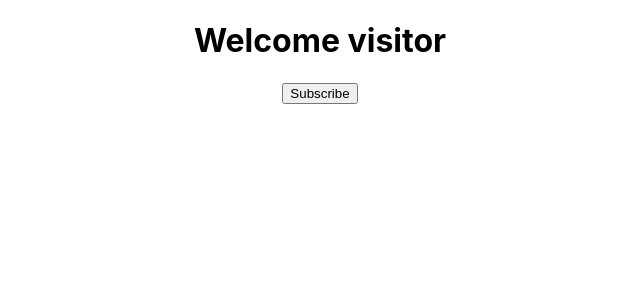
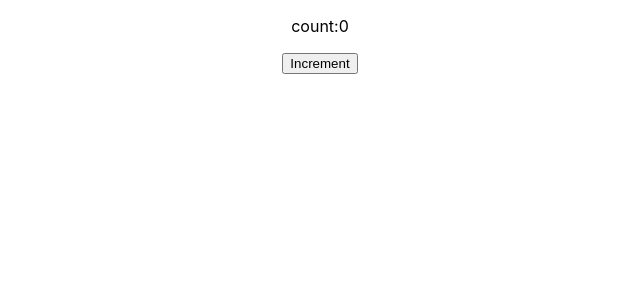
Before and after one commit to rahul7011/react-learning, a React (Create React App) app: page / in a window 1280 px wide. Shown: the top 300 px of the page, without its empty margins (320-960 px from the left). Built offline with nearby package versions, Linux system fonts and the light colour scheme.

Commit message:
setstate method and its do and dont's

```diff
--- a/src/App.js
+++ b/src/App.js
@@ -3,10 +3,12 @@ import "./App.css";
 import Greet from "./components/Greet";
 import Welcome from "./components/Welcome";
 import Message from "./components/Message";
+import Counter from "./components/Counter"
 function App() {
   return (
     <div className="App">
-      <Message></Message>
+      <Counter></Counter>
+      {/* <Message></Message> */}
       {/* <Greet name="super" number="1">
         <p>This is a children props</p>
       </Greet>
--- /dev/null
+++ b/src/components/Counter.js
@@ -0,0 +1,50 @@
+import React, { Component } from "react";
+
+class Counter extends Component {
+  constructor(props) {
+    super(props);
+
+    this.state = {
+      count: 0,
+    };
+  }
+  increment() {
+    // this.setState(
+    //   {
+    //     count: this.state.count + 1,
+    //   },
+    //   () => {
+    //     console.log("Synchronous", this.state.count);
+    //   }
+    // );
+    // console.log("Asynchronous",this.state.count);
+    //if we have to call the function numerous time then we have to use this method
+    this.setState(
+      (prevstate, props) => ({
+        count: prevstate.count + 1,
+      }),
+      () => {
+        console.log("Synchronous", this.state.count);
+      }
+    );
+    console.log("Asynchronous", this.state.count);
+  }
+
+  incrementfivetimes(){
+      this.increment()
+      this.increment()
+      this.increment()
+      this.increment()
+      this.increment()
+  }
+  render() {
+    return (
+      <div>
+        <p>count:{this.state.count}</p>
+        <button onClick={() => this.incrementfivetimes()}>Increment</button>
+      </div>
+    );
+  }
+}
+
+export default Counter;
```
Also changed, not shown: src/components/Message.js (line endings or trailing spaces).
